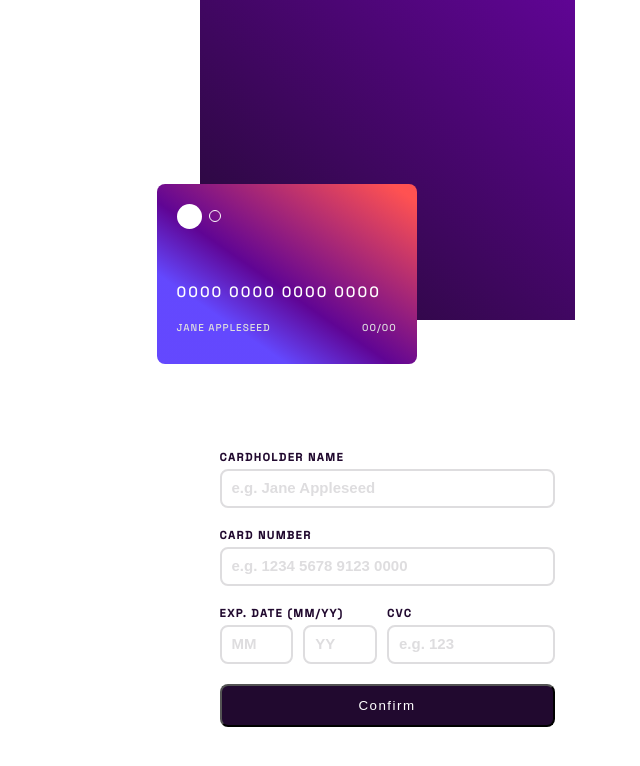
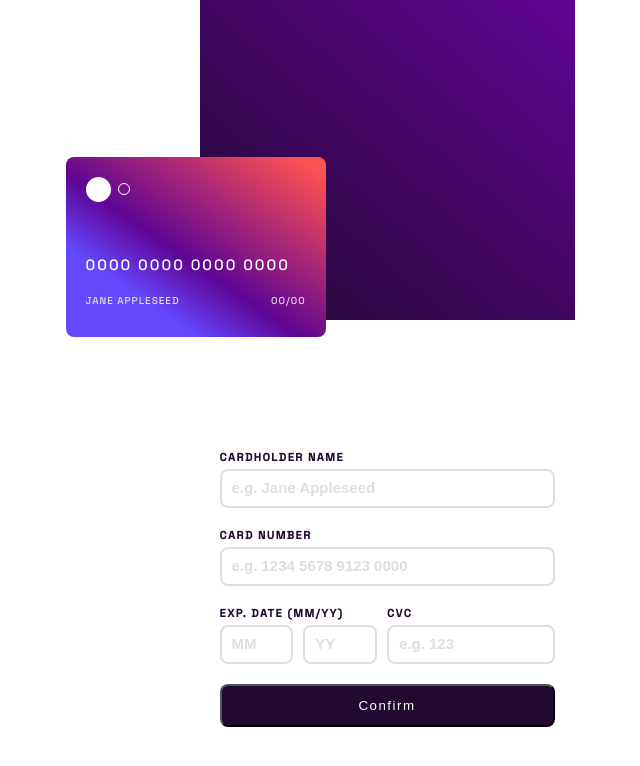
Before and after one commit to Rachelwebdev/Interactive-card-details-react, a React (Create React App) app: page / in a window 1280 px wide. Shown: the top 766 px of the page, without its empty margins (253-893 px from the left). Built offline with nearby package versions, Linux system fonts and the light colour scheme.

Commit message:
style: adjusted the position of frontcardcomponent

```diff
--- a/src/Components/frontDebitCardComponent.css
+++ b/src/Components/frontDebitCardComponent.css
@@ -2,6 +2,7 @@
   width: 260px;
   height: 180px;
   position: absolute;
+  transform: translate(-35%, -15%);
   top: 23%;
   left: 32%;
   color: hsl(0, 0%, 100%);
```
